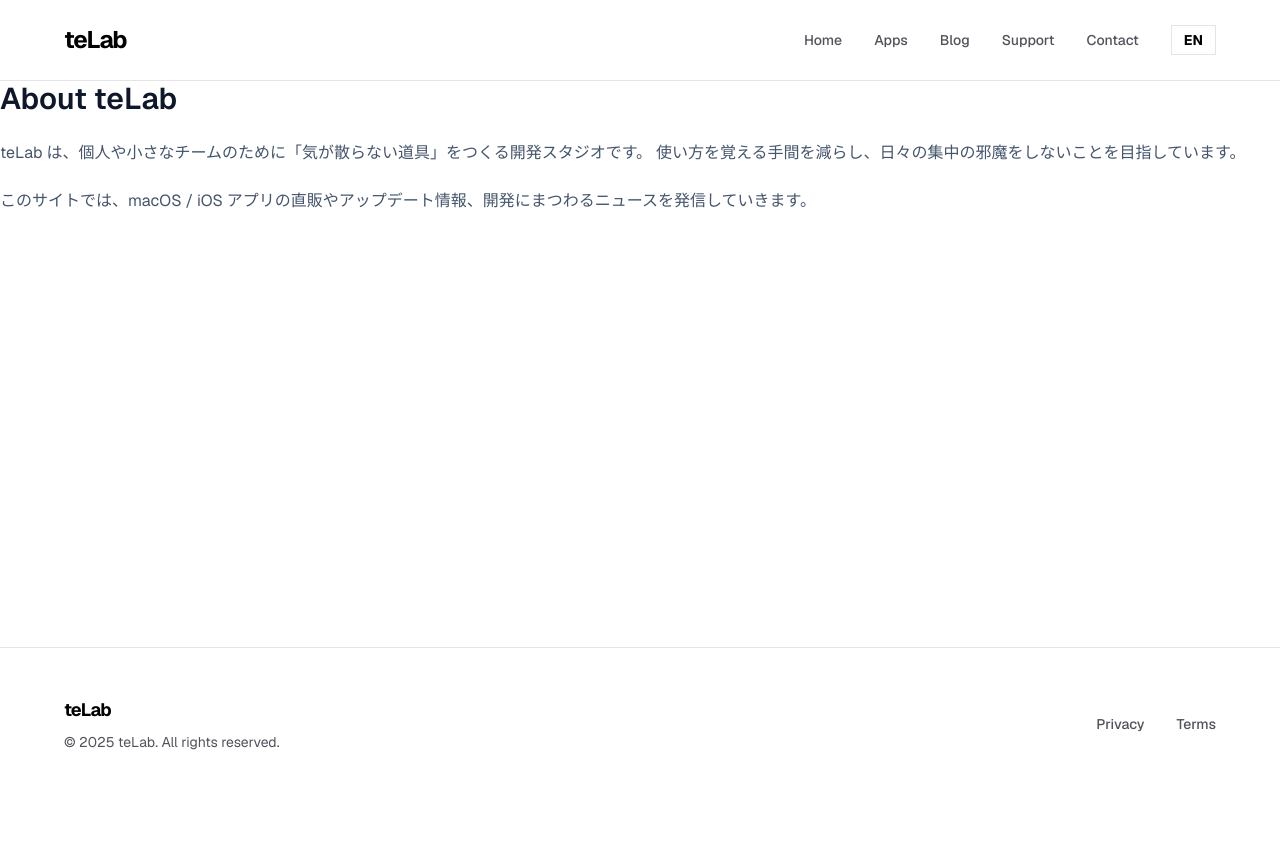
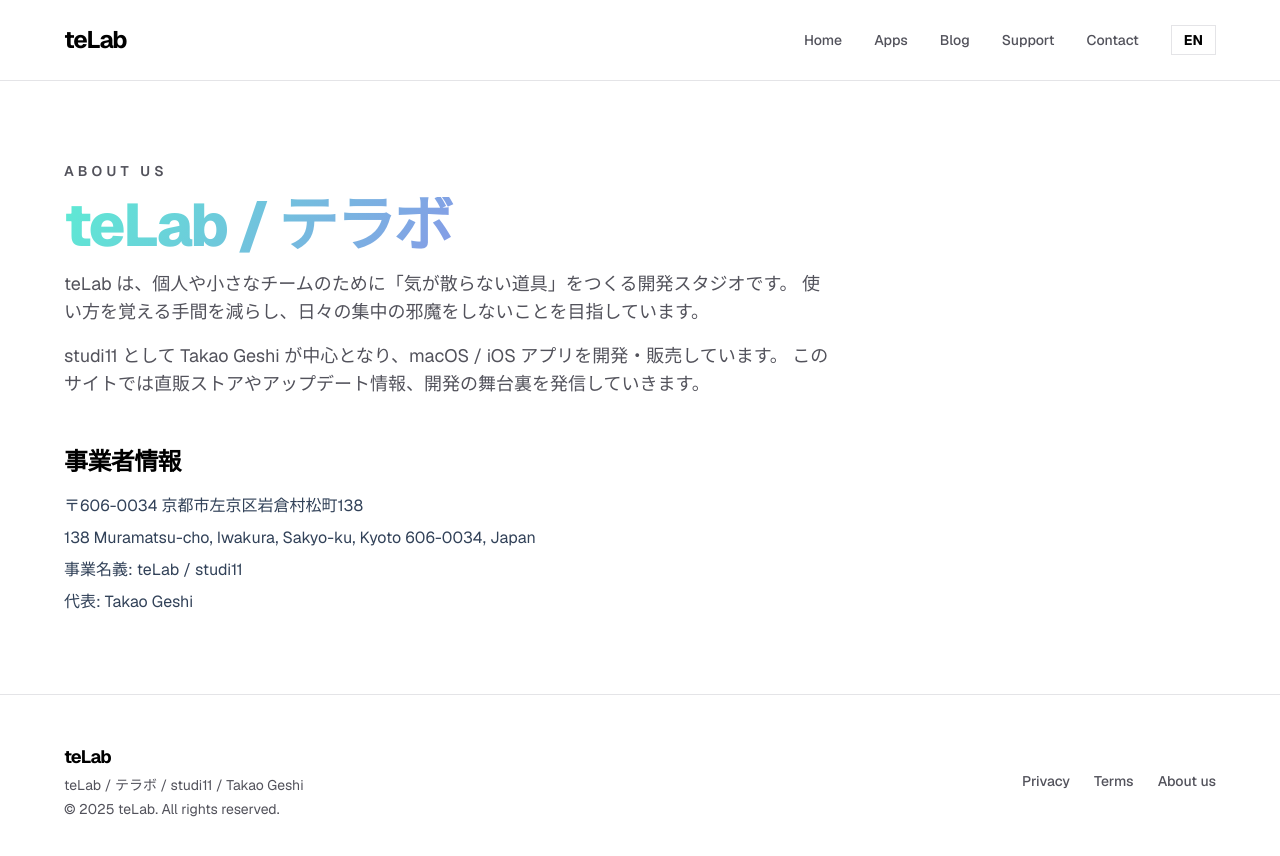
Before and after one commit to takaogeshi/teLab_Website, a Next.js app: page /about in a window 1280 px wide. Shown: the top 856 px of the page. Before the commit the page ends 800 px from the top, so only its background shows below. Built offline with nearby package versions, Linux system fonts and the light colour scheme.

Commit message:
Add about info and footer credit

```diff
--- a/src/app/about/page.tsx
+++ b/src/app/about/page.tsx
@@ -4,17 +4,34 @@
   title: "About",
 };
 
+const addressJa = "〒606-0034 京都市左京区岩倉村松町138";
+const addressEn = "138 Muramatsu-cho, Iwakura, Sakyo-ku, Kyoto 606-0034, Japan";
+
 export default function AboutPage() {
   return (
-    <div className="space-y-6">
-      <h1 className="text-3xl font-semibold text-slate-900">About teLab</h1>
-      <p className="text-slate-600">
-        teLab は、個人や小さなチームのために「気が散らない道具」をつくる開発スタジオです。
-        使い方を覚える手間を減らし、日々の集中の邪魔をしないことを目指しています。
-      </p>
-      <p className="text-slate-600">
-        このサイトでは、macOS / iOS アプリの直販やアップデート情報、開発にまつわるニュースを発信していきます。
-      </p>
+    <div className="container-wide space-y-12 py-20">
+      <section className="max-w-3xl space-y-4">
+        <p className="text-sm font-semibold uppercase tracking-[0.3em] text-muted-foreground">About us</p>
+        <h1 className="text-display text-5xl md:text-6xl gradient-text">teLab / テラボ</h1>
+        <p className="text-lg text-muted-foreground">
+          teLab は、個人や小さなチームのために「気が散らない道具」をつくる開発スタジオです。
+          使い方を覚える手間を減らし、日々の集中の邪魔をしないことを目指しています。
+        </p>
+        <p className="text-lg text-muted-foreground">
+          studi11 として Takao Geshi が中心となり、macOS / iOS アプリを開発・販売しています。
+          このサイトでは直販ストアやアップデート情報、開発の舞台裏を発信していきます。
+        </p>
+      </section>
+
+      <section className="space-y-4">
+        <h2 className="text-2xl font-bold tracking-tight">事業者情報</h2>
+        <div className="space-y-2 text-slate-700">
+          <p>{addressJa}</p>
+          <p>{addressEn}</p>
+          <p>事業名義: teLab / studi11</p>
+          <p>代表: Takao Geshi</p>
+        </div>
+      </section>
     </div>
   );
 }
--- a/src/components/Footer.tsx
+++ b/src/components/Footer.tsx
@@ -10,18 +10,22 @@
   const footerLinks = [
     { href: "/privacy", label: t.common.privacy },
     { href: "/terms", label: t.common.terms },
+    { href: "/about", label: t.common.about },
   ];
 
   return (
     <footer className="border-t border-border bg-background py-12">
-      <div className="container-wide flex flex-col gap-8 md:flex-row md:items-center md:justify-between">
-        <div className="space-y-2">
+      <div className="container-wide flex flex-col gap-6 md:flex-row md:items-center md:justify-between">
+        <div className="space-y-1">
           <p className="text-lg font-bold tracking-tighter">teLab</p>
+          <p className="text-sm text-muted-foreground">
+            teLab / テラボ / studi11 / Takao Geshi
+          </p>
           <p className="text-sm text-muted-foreground">
             {t.common.copyright.replace("{year}", year.toString())}
           </p>
         </div>
-        <div className="flex gap-8 text-sm font-medium">
+        <div className="flex gap-6 text-sm font-medium">
           {footerLinks.map((link) => (
             <Link
               key={link.href}
--- a/src/data/dictionary.ts
+++ b/src/data/dictionary.ts
@@ -10,6 +10,7 @@
             contact: "Contact",
             privacy: "Privacy",
             terms: "Terms",
+            about: "About us",
             copyright: "© {year} teLab. All rights reserved.",
             viewDetails: "詳細を見る",
             learnMore: "詳しく見る",
@@ -58,6 +59,7 @@
             contact: "Contact",
             privacy: "Privacy",
             terms: "Terms",
+            about: "About us",
             copyright: "© {year} teLab. All rights reserved.",
             viewDetails: "View Details",
             learnMore: "Learn More",
```
